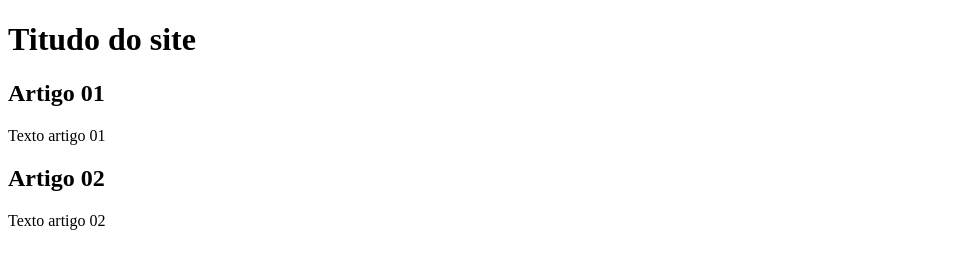
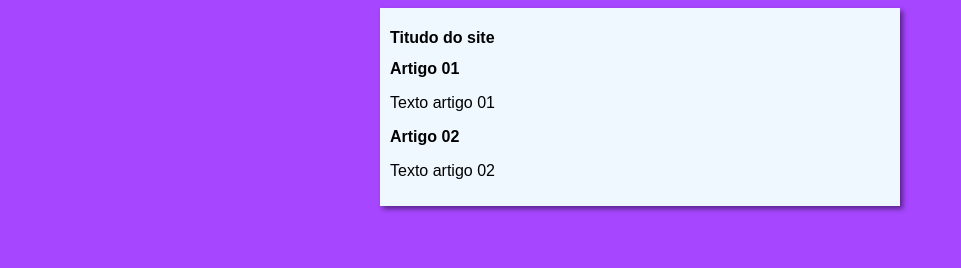
Before and after one commit to maurokrugerjr/repositorio-aula-branches, a plain HTML site: page index.html in a window 1280 px wide. Shown: the whole page, without its empty margins (0-961 px from the left). Drawn offline with Linux system fonts and the light colour scheme.

Commit message:
Iniciei o CSS
Comecei a tratar o design com o css3.

```diff
--- /dev/null
+++ b/estilos/style.css
@@ -0,0 +1,15 @@
+* {
+    font-family: arial;
+    font-size: 16px;
+}
+body {
+    background-color: rgb(166, 70, 255);
+}
+
+main {
+    background-color: aliceblue;
+    width: 500px;
+    margin: auto;
+    padding: 10px;
+    box-shadow: 3px 3px 5px rgba(0, 0, 0, 0.473);
+}
--- a/index.html
+++ b/index.html
@@ -5,6 +5,7 @@
     <meta http-equiv="X-UA-Compatible" content="IE=edge">
     <meta name="viewport" content="width=device-width, initial-scale=1.0">
     <title>Curso de Git e GitHub / Branches</title>
+    <link rel = "stylesheet" href="estilos/style.css">
 </head>
 <body>
     <main>
```
